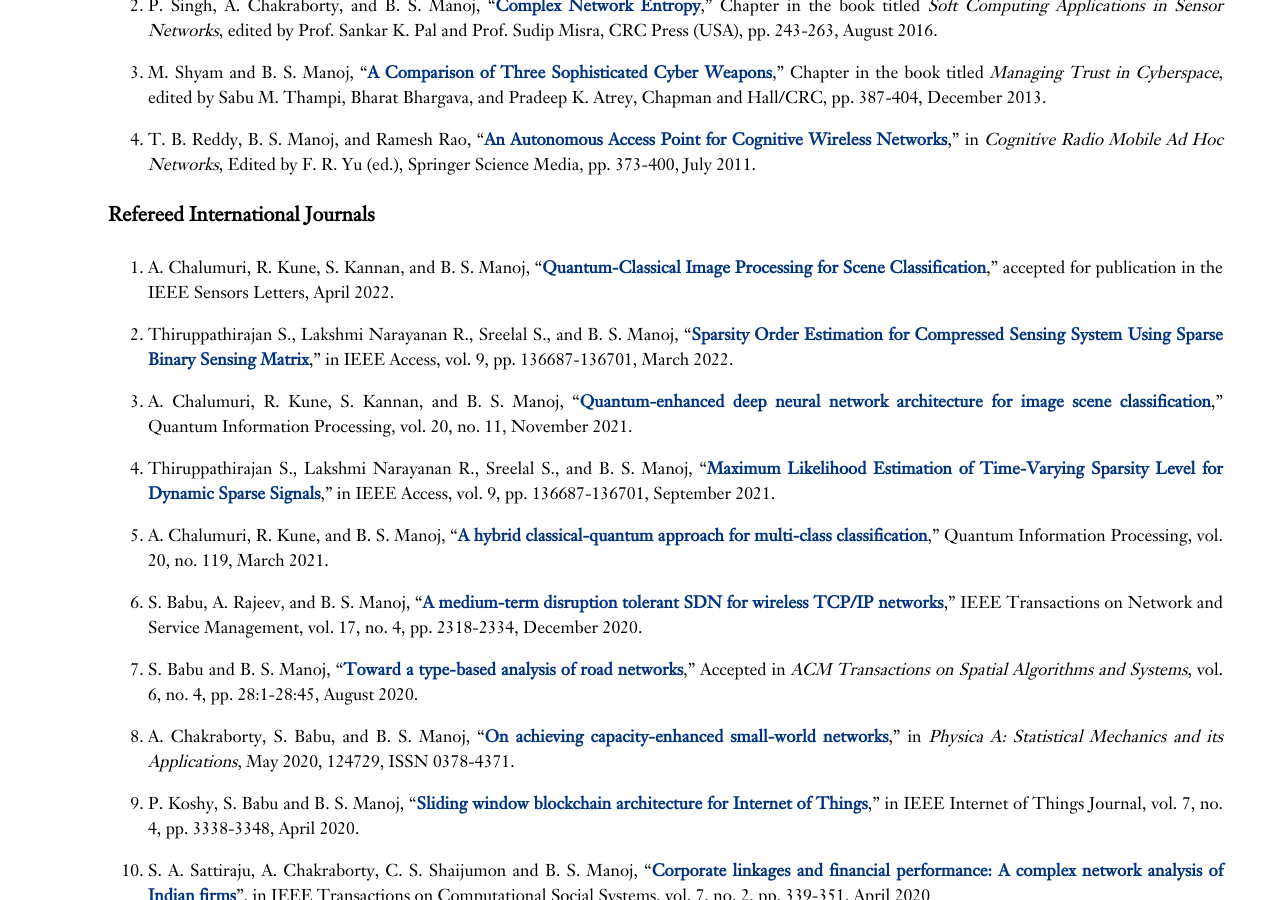
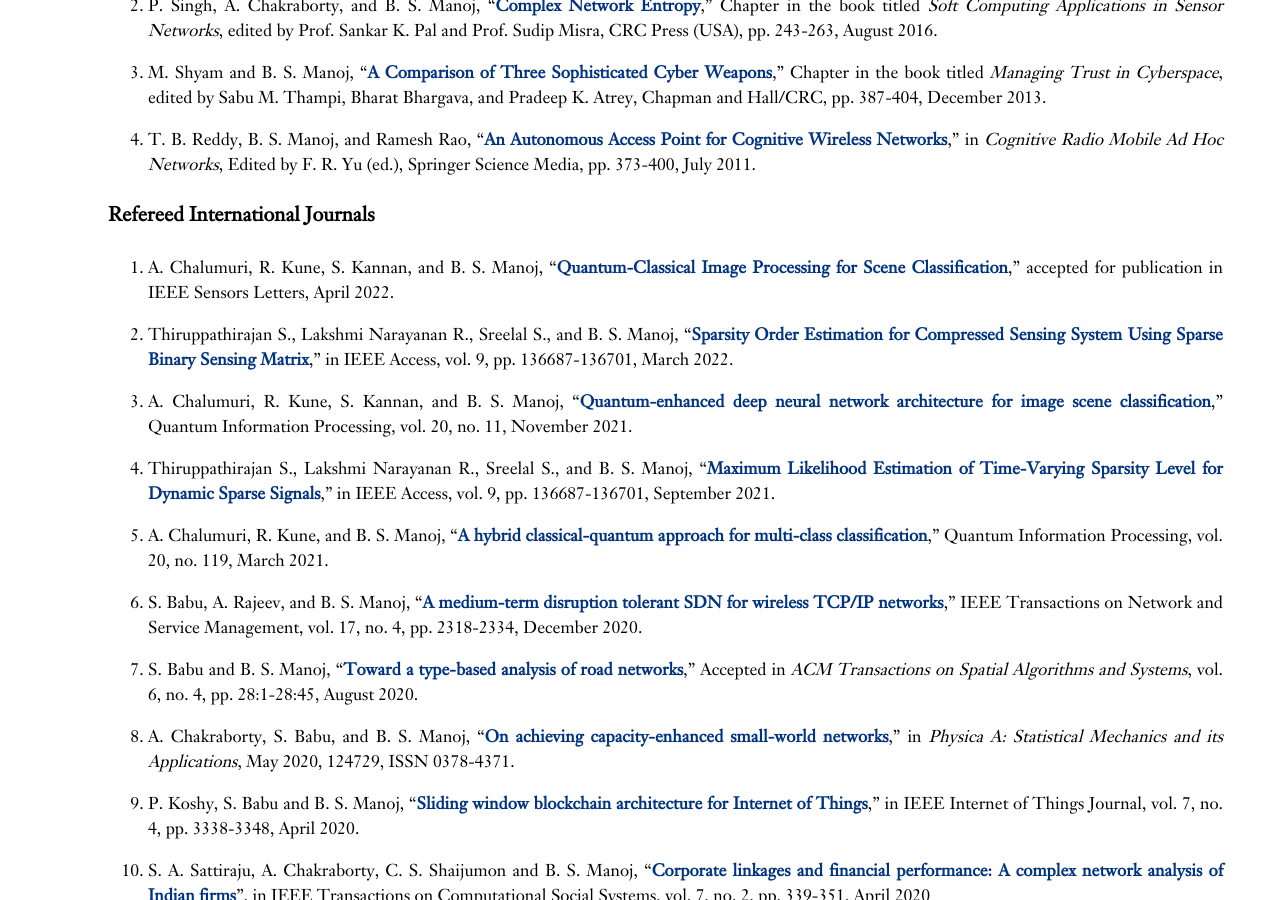
Before and after one commit to iist-sysnet/iist-sysnet.github.io, a Jekyll site: the page built from publications.md, in a window 1280 px wide and 900 px high, scrolled down 517 px. Built offline with Jekyll 4.4.1, drawn with Linux system fonts in a browser that asks for light colours.

Commit message:
Update publications.md

```diff
--- a/publications.md
+++ b/publications.md
@@ -33,7 +33,7 @@
 Springer Science Media, pp. 373-400, July 2011.
 
 #### Refereed International Journals
-21. A. Chalumuri, R. Kune, S. Kannan, and B. S. Manoj, "[**Quantum-Classical Image Processing for Scene Classification**](){:target="_blank"}," accepted for publication in the IEEE Sensors Letters, April 2022.
+21. A. Chalumuri, R. Kune, S. Kannan, and B. S. Manoj, "[**Quantum-Classical Image Processing for Scene Classification**](){:target="_blank"}," accepted for publication in IEEE Sensors Letters, April 2022.
 
 20. Thiruppathirajan S., Lakshmi Narayanan R., Sreelal S., and B. S. Manoj, "[**Sparsity Order Estimation for Compressed Sensing System Using Sparse Binary Sensing Matrix**](https://doi.org/10.1109/ACCESS.2022.3161523){:target="_blank"}," in IEEE Access, vol. 9, pp. 136687-136701, March 2022.
 
```
